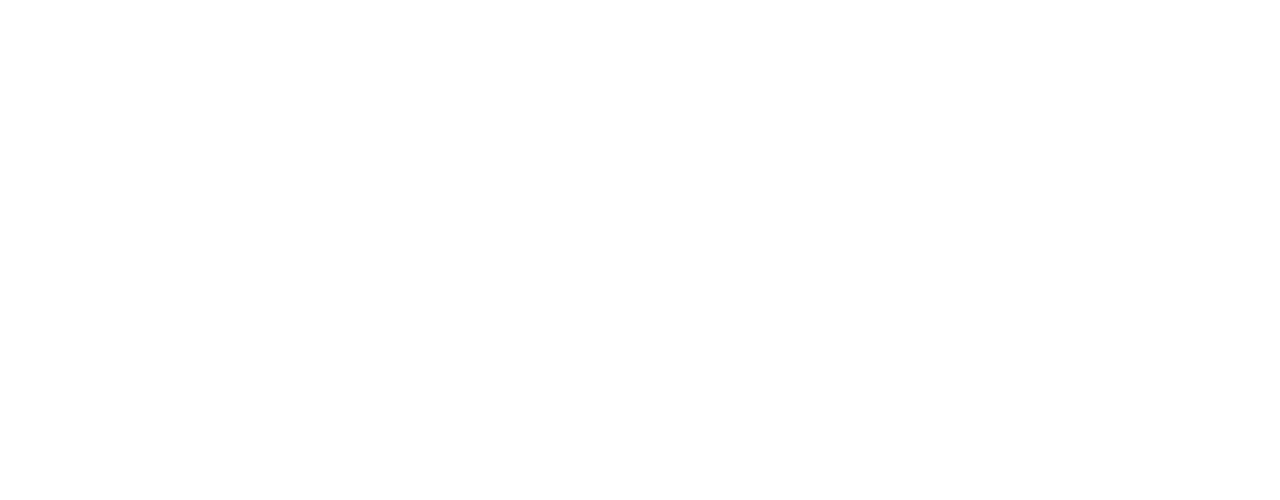
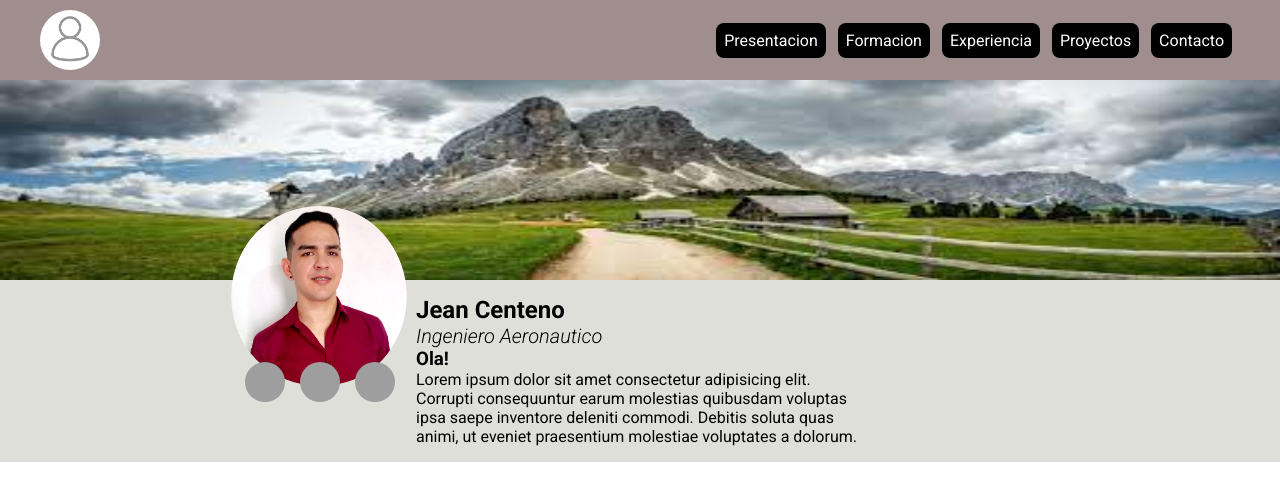
Before and after one commit to JeanM-Pro/portfolio-jean-centeno-2, a plain HTML site: page index.html in a window 1280 px wide. Drawn offline with Linux system fonts and the light colour scheme; grey boxes are pictures that could not be loaded.

Commit message:
foi criada a primeira parte do projeto

```diff
--- /dev/null
+++ b/index.css
@@ -0,0 +1,123 @@
+* {
+  margin: 0;
+  padding: 0;
+  box-sizing: border-box;
+  font-family: "Roboto", sans-serif;
+}
+
+header {
+  display: flex;
+  background-color: rgb(160, 141, 141);
+  justify-content: space-between;
+  align-items: center;
+  padding: 0 40px;
+  height: 80px;
+}
+
+.img-container {
+  width: 60px;
+  height: 60px;
+}
+
+.img-container img {
+  width: 100%;
+  height: 100%;
+  border-radius: 50%;
+}
+
+.nav-items a {
+  background-color: black;
+  color: white;
+  padding: 8px;
+  text-decoration: none;
+  border-radius: 8px;
+  transition: 0.3s ease-in-out;
+  margin-right: 8px;
+}
+
+.nav-items a:hover {
+  background-color: rgb(255, 255, 255);
+  color: black;
+}
+
+.img-fondo-container {
+  width: 100%;
+  height: 200px;
+}
+
+.img-fondo-container img {
+  width: 100%;
+  height: 100%;
+}
+
+#presentacion {
+  background-color: rgb(223, 223, 218);
+  padding: 16px 0;
+  display: flex;
+  justify-content: center;
+}
+
+.presentacion-content {
+  display: flex;
+  justify-content: center;
+  position: relative;
+  width: 50%;
+}
+
+.perfil-redes-container {
+  position: absolute;
+  top: -90px;
+  left: -90px;
+}
+
+.perfil-redes {
+  background-image: url("images/yop.png");
+  width: 180px;
+  height: 180px;
+  background-size: cover;
+  background-position: center;
+  background-repeat: no-repeat;
+  border-radius: 50%;
+  position: relative;
+}
+
+.perfil-redes a {
+  text-decoration: none;
+  position: absolute;
+}
+
+.github-link {
+  bottom: -20px;
+  left: 15px;
+}
+
+.linkedin-link {
+  bottom: -20px;
+  left: 50%;
+  transform: translateX(-50%);
+}
+
+.facebook-link {
+  bottom: -20px;
+  right: 15px;
+}
+
+.perfil-redes img {
+  width: 40px;
+  height: 40px;
+  border-radius: 50%;
+}
+
+.presentacion-container {
+  width: 70%;
+  display: flex;
+  flex-direction: column;
+  justify-content: space-around;
+  align-items: start;
+}
+
+.titulo {
+  font-size: 20px;
+  font-weight: 300;
+  font-style: italic;
+}
--- a/index.html
+++ b/index.html
@@ -1,9 +1,72 @@
 <!DOCTYPE html>
-<html lang="en">
+<html lang="pt-br">
   <head>
     <meta charset="UTF-8" />
     <meta name="viewport" content="width=device-width, initial-scale=1.0" />
-    <title>Document</title>
+    <link rel="preconnect" href="https://fonts.googleapis.com" />
+    <link rel="preconnect" href="https://fonts.gstatic.com" crossorigin />
+    <link
+      href="https://fonts.googleapis.com/css2?family=Montserrat:ital,wght@0,100;0,200;0,300;0,400;0,500;0,600;0,700;0,800;0,900;1,100;1,200;1,300;1,400;1,500;1,600;1,700;1,800;1,900&family=Roboto:ital,wght@0,100;0,300;0,400;0,500;0,700;0,900;1,100;1,300;1,400;1,500;1,700;1,900&family=Work+Sans:ital,wght@0,100;0,200;0,300;0,400;0,500;0,600;0,700;0,800;0,900;1,100;1,200;1,300;1,400;1,500;1,600;1,700;1,800;1,900&display=swap"
+      rel="stylesheet"
+    />
+    <link rel="stylesheet" href="index.css" />
+    <title>Jean Centeno</title>
   </head>
-  <body></body>
+  <body>
+    <header>
+      <div class="img-container">
+        <img src="images/avatar.png" alt="icono de usuario" />
+      </div>
+
+      <nav class="nav-items">
+        <a href="">Presentacion</a>
+        <a href="">Formacion</a>
+        <a href="">Experiencia</a>
+        <a href="">Proyectos</a>
+        <a href="">Contacto</a>
+      </nav>
+    </header>
+    <div class="img-fondo-container">
+      <img src="images/montana.jfif" alt="montanas" />
+    </div>
+    <section id="presentacion">
+      <div class="presentacion-content">
+        <div class="perfil-redes-container">
+          <div class="perfil-redes">
+            <a href="" class="github-link">
+              <img
+                src="https://github.githubassets.com/images/modules/logos_page/GitHub-Mark.png"
+                alt=""
+              />
+            </a>
+
+            <a href="" class="linkedin-link">
+              <img
+                src="https://img1.gratispng.com/20180518/igo/kisspng-computer-icons-linkedin-5aff028346b5a9.9646664715266617632896.jpg"
+                alt=""
+              />
+            </a>
+
+            <a href="" class="facebook-link">
+              <img
+                src="https://w7.pngwing.com/pngs/201/692/png-transparent-logo-facebook-black-and-white-computer-icons-facebook-photography-logo-black-and-white.png"
+                alt=""
+              />
+            </a>
+          </div>
+        </div>
+        <div class="presentacion-container">
+          <h1>Jean Centeno</h1>
+          <p class="titulo">Ingeniero Aeronautico</p>
+          <h3>Ola!</h3>
+          <p>
+            Lorem ipsum dolor sit amet consectetur adipisicing elit. Corrupti
+            consequuntur earum molestias quibusdam voluptas ipsa saepe inventore
+            deleniti commodi. Debitis soluta quas animi, ut eveniet praesentium
+            molestiae voluptates a dolorum.
+          </p>
+        </div>
+      </div>
+    </section>
+  </body>
 </html>
```
Also changed, not shown: images/avatar.png (added), images/montana.jfif (added), images/yop.png (added).
